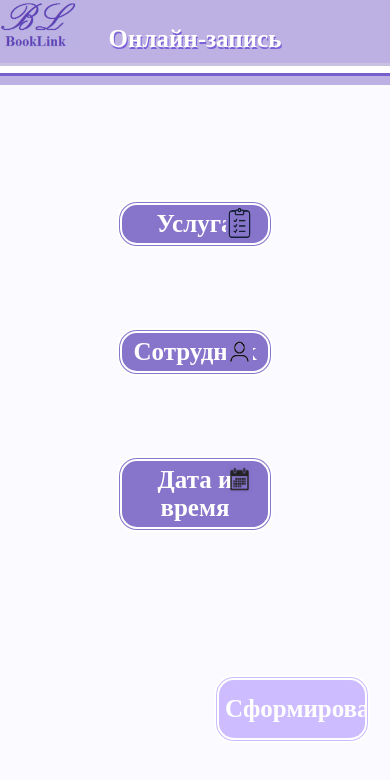
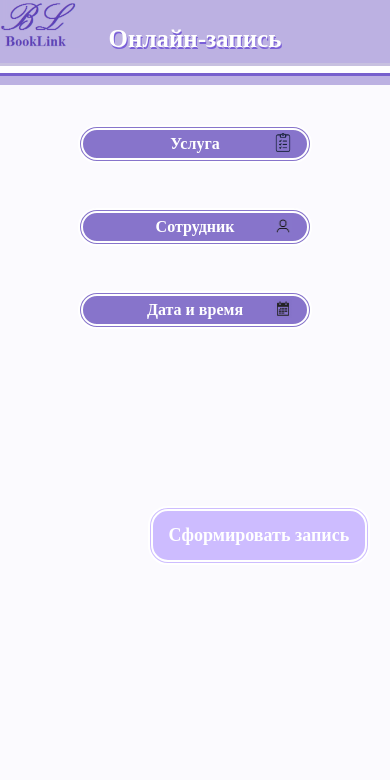
Before and after one commit to Murtagy/booklink, a Vue app in the folder vfront/: page /visit in a window 390 px wide. Shown: the top 780 px of the page. Built offline with nearby package versions, Linux system fonts and the light colour scheme.

Commit message:
Responsive styles

```diff
--- a/vfront/src/assets/styles/main.css
+++ b/vfront/src/assets/styles/main.css
@@ -56,8 +56,6 @@ body {
 
 @media screen and (max-width: 900px) {
   header h1 {
-    color: white;
-    text-align: center;
     padding: 30px auto;
     font-size: 40px;
     margin-top:30px;
@@ -65,9 +63,6 @@ body {
   }
 
   header img {
-    position: fixed;
-    left: 0;
-    top: 0;
     width: 8em;
     height: 5em;
   }
@@ -75,8 +70,6 @@ body {
 
 @media screen and (max-width: 620px) {
   header h1 {
-    color: white;
-    text-align: center;
     padding: 20px auto;
     font-size: 30px;
     margin-top:25px;
@@ -84,9 +77,6 @@ body {
   }
 
   header img {
-    position: fixed;
-    left: 0;
-    top: 0;
     width: 7em;
     height: 4em;
   }
@@ -94,8 +84,6 @@ body {
 
 @media screen and (max-width: 450px) {
   header h1 {
-    color: white;
-    text-align: center;
     padding: 20px auto;
     font-size: 25px;
     margin-top:25px;
@@ -103,9 +91,6 @@ body {
   }
 
   header img {
-    position: fixed;
-    left: 0;
-    top: 0;
     width: 5em;
     height: 3em;
   }
--- a/vfront/src/assets/styles/registration.css
+++ b/vfront/src/assets/styles/registration.css
@@ -79,41 +79,26 @@ ul {
     ul {
         padding: 30px 0;
         margin-top: 110px;
-        list-style-type: none;
-        width: 100%;
-        position: relative;
       }
 
     li {
       font-size: 20px;
       margin: 30px;
-      color: #414141;
-      font-weight: bolder;
-      display: flex;
     }
 
     li input {
       font-size: 20px;
-      font-family: "timesnewroman";
       margin: auto 20px;
-      border-radius: 20px;
       width: 35%;
       padding: 5px;
       flex: 1;
     }
 
     #submit {
-      border: 5px double white;
-      border-radius: 20px;
       font-size: 20px;
       width: 40%;
       height: 11%;
       margin: 40px auto;
-      background-color: rgba(135, 116, 203, 1);
-      color: white;
-      font-family: "TimesNewRoman";
-      font-weight: bold;
-      position: absolute;
       right: 20px;
     }
   }
@@ -122,17 +107,11 @@ ul {
     ul {
       padding: 30px 0;
       margin-top: 90px;
-      list-style-type: none;
-      width: 100%;
-      position: relative;
     }
 
     li {
       font-size: 17px;
       margin: 20px;
-      color: #414141;
-      font-weight: bolder;
-      display: flex;
     }
 
     label {
@@ -142,25 +121,17 @@ ul {
 
     li input {
       font-size: 17px;
-      font-family: "timesnewroman";
       margin: auto 10px;
-      border-radius: 20px;
       width: 40%;
       padding: 5px;
       flex: 0.8;
     }
 
     #submit {
-      border: 5px double white;
-      border-radius: 20px;
       font-size: 17px;
       width: 45%;
       height: 12%;
       margin: 40px auto;
-      background-color: rgba(135, 116, 203, 1);
-      color: white;
-      font-family: "TimesNewRoman";
-      font-weight: bold;
       position: absolute;
       right: 10px;
     }
@@ -170,17 +141,11 @@ ul {
     ul {
       padding: 30px 0;
       margin-top: 80px;
-      list-style-type: none;
-      width: 100%;
-      position: relative;
     }
 
     li {
       font-size: 14px;
       margin: 17px;
-      color: #414141;
-      font-weight: bolder;
-      display: flex;
     }
 
     label {
@@ -190,25 +155,17 @@ ul {
 
     li input {
       font-size: 14px;
-      font-family: "timesnewroman";
       margin: auto 10px;
-      border-radius: 20px;
       width: 40%;
       padding: 5px;
       flex: 0.8;
     }
 
     #submit {
-      border: 5px double white;
-      border-radius: 20px;
       font-size: 14px;
       width: 45%;
       height: 12%;
       margin: 40px auto;
-      background-color: rgba(135, 116, 203, 1);
-      color: white;
-      font-family: "TimesNewRoman";
-      font-weight: bold;
       position: absolute;
       right: 10px;
     }
--- a/vfront/src/assets/styles/visit.css
+++ b/vfront/src/assets/styles/visit.css
@@ -1,6 +1,6 @@
 div {
     background-color: rgba(251, 250, 254, 1);
-    height: 800px;
+    height:800px;
     width:100%;
     text-shadow:1px 1px rgb(235, 228, 255);
   }
@@ -74,3 +74,88 @@ li button:hover {
     border:5px double rgb(119, 96, 205);
 }
 */
+
+@media screen and (max-width:900px) {
+    ul {
+        position:relative;
+        top:110px;
+    }
+
+    li button {
+        font-size: 22px;
+        width: 45%;
+        margin:60px auto;
+    }
+
+    li button img {
+        width:1.1em;
+        height:1.2em;
+        position:absolute;
+        right:15px;
+        top:3px;
+    }
+
+    #create-visit {
+        top:75%;
+        font-size: 23px;
+        width: 40%;
+        height:7%;
+    }
+}
+
+@media screen and (max-width:620px) {
+    ul {
+        position:relative;
+        top:90px;
+    }
+
+    li button {
+        font-size: 20px;
+        width: 50%;
+        margin:60px auto;
+    }
+
+    li button img {
+        width:1.1em;
+        height:1.2em;
+        position:absolute;
+        right:15px;
+        top:3px;
+    }
+
+    #create-visit {
+        top:70%;
+        font-size: 22px;
+        width: 57%;
+        height:7%;
+    }
+}
+
+@media screen and (max-width:450px) {
+    ul {
+        position:relative;
+        top:80px;
+    }
+
+    li button {
+        font-size: 16px;
+        width: 60%;
+        margin:45px auto;
+    }
+
+    #create-visit {
+        top:60%;
+        font-size: 18px;
+        width: 57%;
+        height:7%;
+    }
+}
+
+@media screen and (max-width:350px) {
+    #create-visit {
+        top:60%;
+        font-size: 17px;
+        width: 63%;
+        height:7%;
+    }
+}
```
